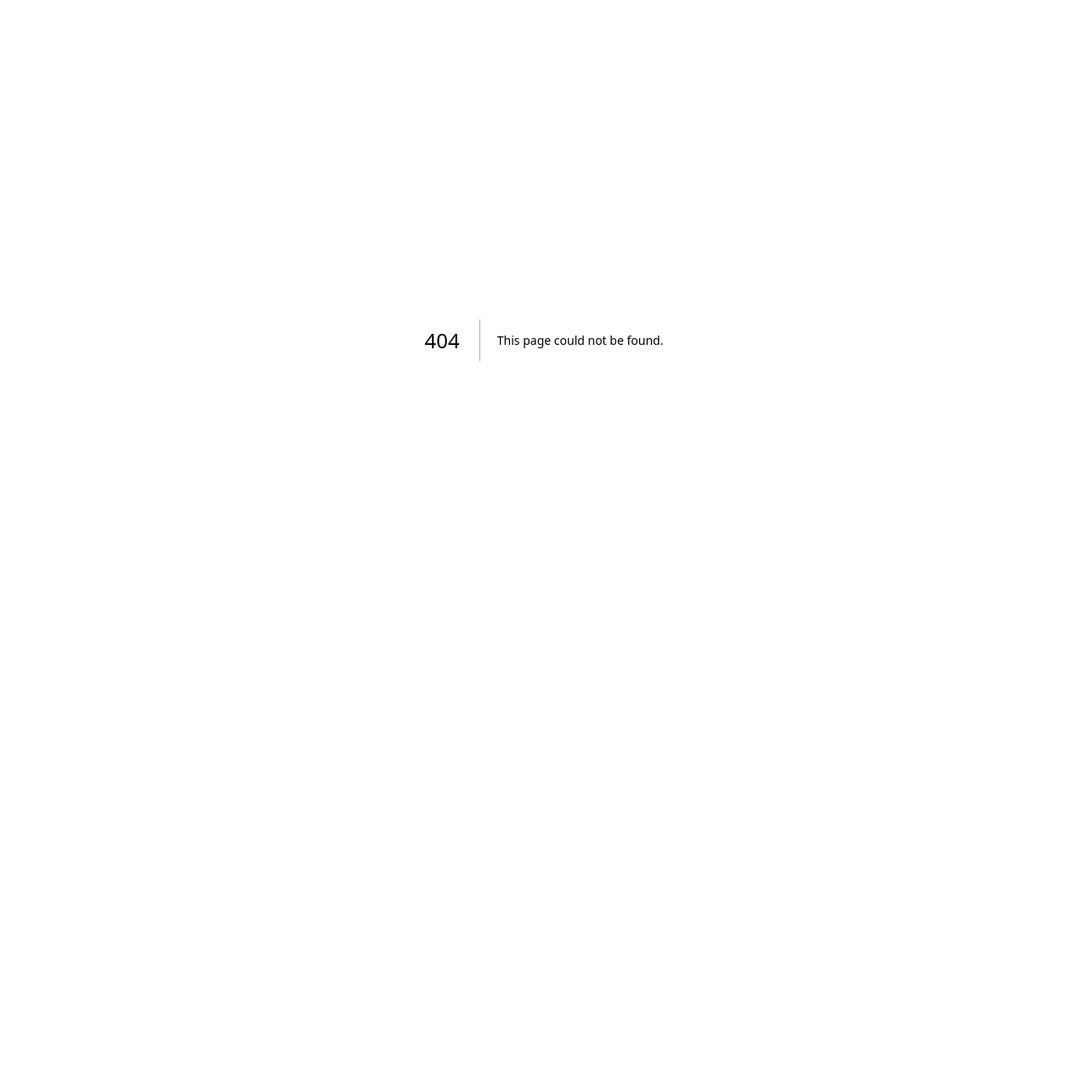
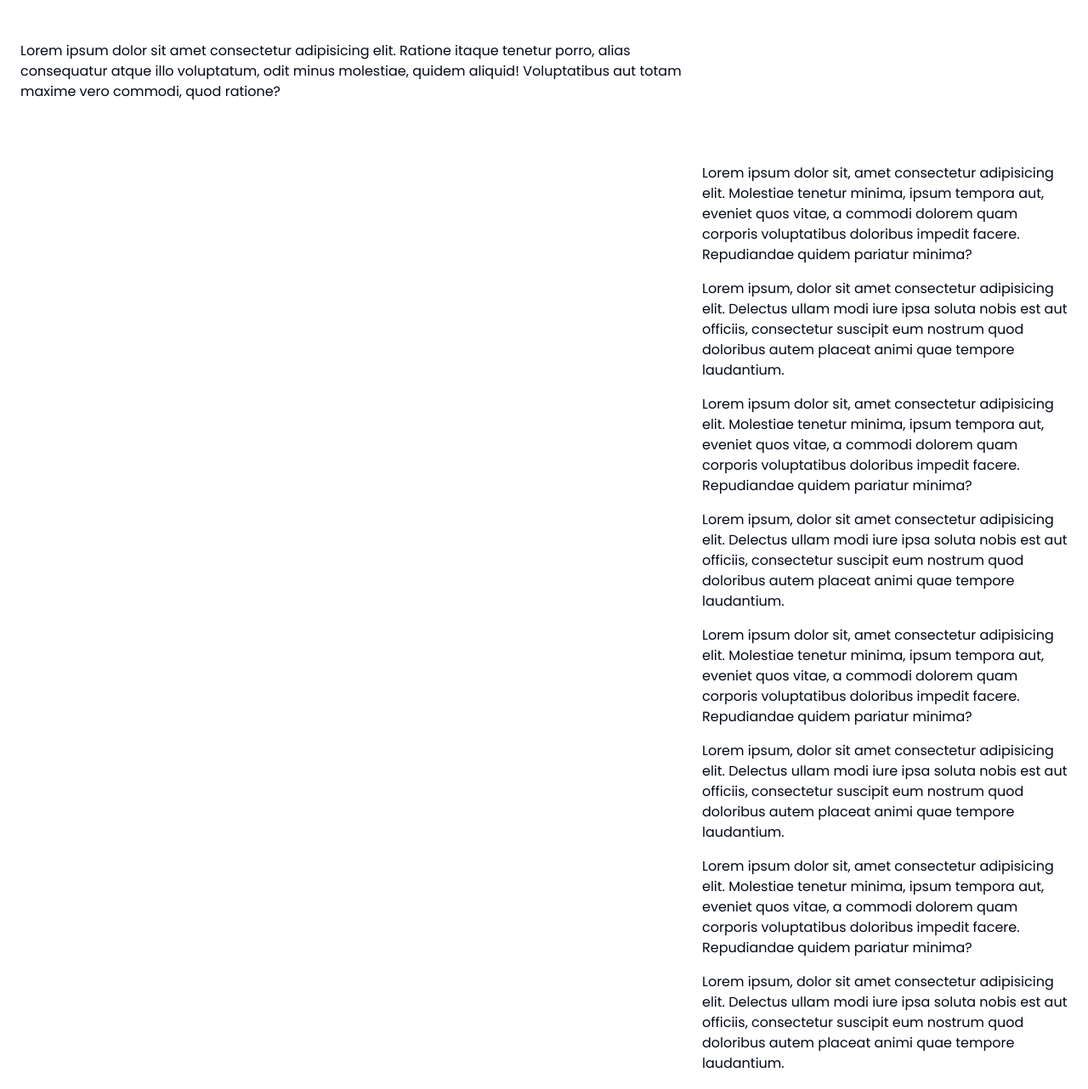
Before and after one commit to digital-markup/bluegrass-test-env, a Next.js app: page /single/1 in a window 1280 px wide. Before the commit this address had no page. Shown: the top 1282 px of the page at 85% size. Before the commit the page ends 800 px from the top, so only its background shows below. Built offline with nearby package versions, Linux system fonts and the light colour scheme.

Commit message:
single product page layout completed

```diff
--- /dev/null
+++ b/src/app/(client)/single/[params]/page.tsx
@@ -0,0 +1,105 @@
+import { Button } from "@/components/ui/button";
+import React from "react";
+
+function SingleProductPage() {
+  return (
+    <div className="w-full min-h-screen px-6">
+      {/* Breadcrumb nav*/}
+      <div className="container mx-auto">
+        <div className="w-full grid lg:grid-cols-[1fr_430px] gap-x-5 gap-4 mt-12">
+          <div className="lg:sticky top-8 lg:h-screen overflow-auto">
+            <div className="flex flex-col gap-y-4">
+              {/* main product layout */}
+              <p>
+                Lorem ipsum dolor sit amet consectetur adipisicing elit. Ratione
+                itaque tenetur porro, alias consequatur atque illo voluptatum,
+                odit minus molestiae, quidem aliquid! Voluptatibus aut totam
+                maxime vero commodi, quod ratione?
+              </p>
+            </div>
+          </div>
+          <div className="flex flex-col gap-y-4 lg:py-36">
+            {/* side product information */}
+            <p>
+              Lorem ipsum dolor sit, amet consectetur adipisicing elit.
+              Molestiae tenetur minima, ipsum tempora aut, eveniet quos vitae, a
+              commodi dolorem quam corporis voluptatibus doloribus impedit
+              facere. Repudiandae quidem pariatur minima?
+            </p>
+            <p>
+              Lorem ipsum, dolor sit amet consectetur adipisicing elit. Delectus
+              ullam modi iure ipsa soluta nobis est aut officiis, consectetur
+              suscipit eum nostrum quod doloribus autem placeat animi quae
+              tempore laudantium.
+            </p>
+            <p>
+              Lorem ipsum dolor sit, amet consectetur adipisicing elit.
+              Molestiae tenetur minima, ipsum tempora aut, eveniet quos vitae, a
+              commodi dolorem quam corporis voluptatibus doloribus impedit
+              facere. Repudiandae quidem pariatur minima?
+            </p>
+            <p>
+              Lorem ipsum, dolor sit amet consectetur adipisicing elit. Delectus
+              ullam modi iure ipsa soluta nobis est aut officiis, consectetur
+              suscipit eum nostrum quod doloribus autem placeat animi quae
+              tempore laudantium.
+            </p>
+            <p>
+              Lorem ipsum dolor sit, amet consectetur adipisicing elit.
+              Molestiae tenetur minima, ipsum tempora aut, eveniet quos vitae, a
+              commodi dolorem quam corporis voluptatibus doloribus impedit
+              facere. Repudiandae quidem pariatur minima?
+            </p>
+            <p>
+              Lorem ipsum, dolor sit amet consectetur adipisicing elit. Delectus
+              ullam modi iure ipsa soluta nobis est aut officiis, consectetur
+              suscipit eum nostrum quod doloribus autem placeat animi quae
+              tempore laudantium.
+            </p>
+            <p>
+              Lorem ipsum dolor sit, amet consectetur adipisicing elit.
+              Molestiae tenetur minima, ipsum tempora aut, eveniet quos vitae, a
+              commodi dolorem quam corporis voluptatibus doloribus impedit
+              facere. Repudiandae quidem pariatur minima?
+            </p>
+            <p>
+              Lorem ipsum, dolor sit amet consectetur adipisicing elit. Delectus
+              ullam modi iure ipsa soluta nobis est aut officiis, consectetur
+              suscipit eum nostrum quod doloribus autem placeat animi quae
+              tempore laudantium.
+            </p>
+            <p>
+              Lorem ipsum dolor sit, amet consectetur adipisicing elit.
+              Molestiae tenetur minima, ipsum tempora aut, eveniet quos vitae, a
+              commodi dolorem quam corporis voluptatibus doloribus impedit
+              facere. Repudiandae quidem pariatur minima?
+            </p>
+            <p>
+              Lorem ipsum, dolor sit amet consectetur adipisicing elit. Delectus
+              ullam modi iure ipsa soluta nobis est aut officiis, consectetur
+              suscipit eum nostrum quod doloribus autem placeat animi quae
+              tempore laudantium.
+            </p>
+            <p>
+              Lorem ipsum dolor sit, amet consectetur adipisicing elit.
+              Molestiae tenetur minima, ipsum tempora aut, eveniet quos vitae, a
+              commodi dolorem quam corporis voluptatibus doloribus impedit
+              facere. Repudiandae quidem pariatur minima?
+            </p>
+          </div>
+        </div>
+        <div className="flex flex-col w-full h-full">
+          {/* Tabs with additional information */}
+          <div className="flex flex-row w-full justify-evenly items-center mt-20">
+            <Button>Additional Information</Button>
+            <Button>Review</Button>
+            <Button>Compare</Button>
+            <Button>Related Products</Button>
+          </div>
+        </div>
+      </div>
+    </div>
+  );
+}
+
+export default SingleProductPage;
```
